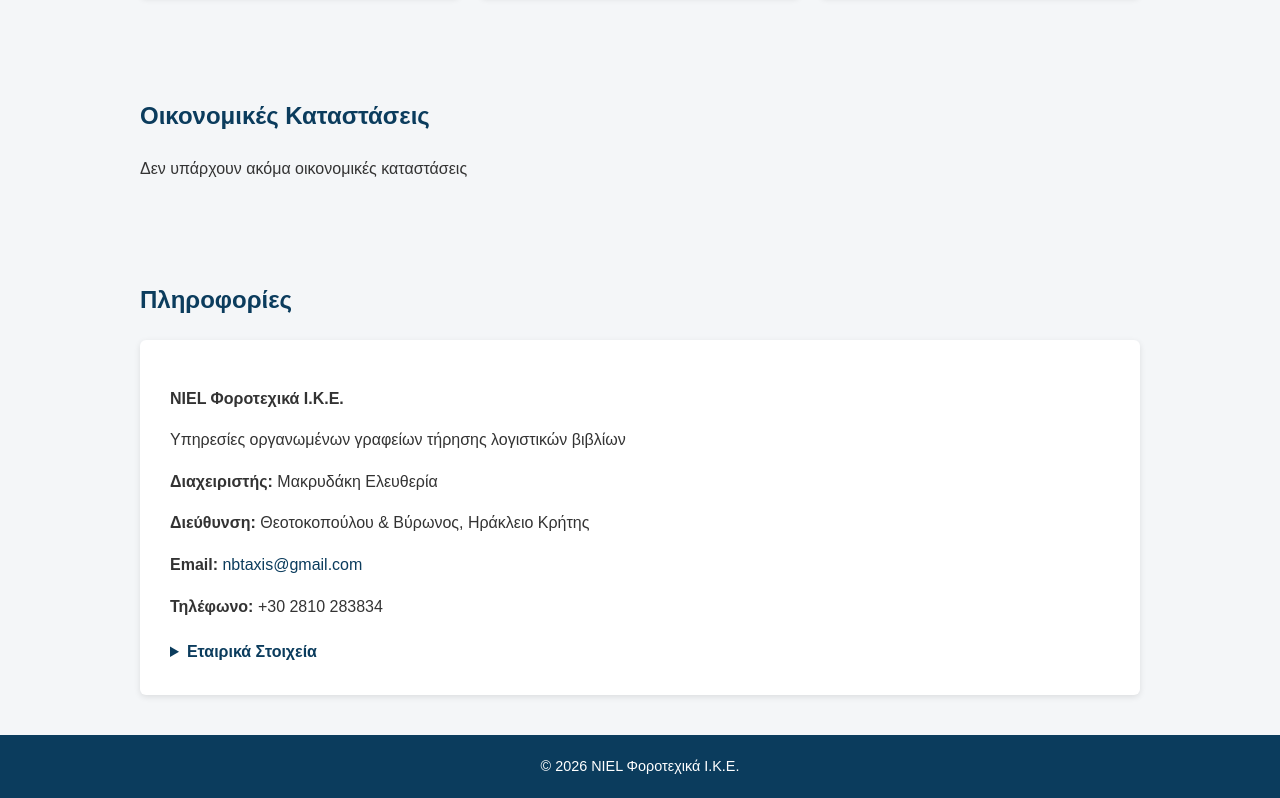
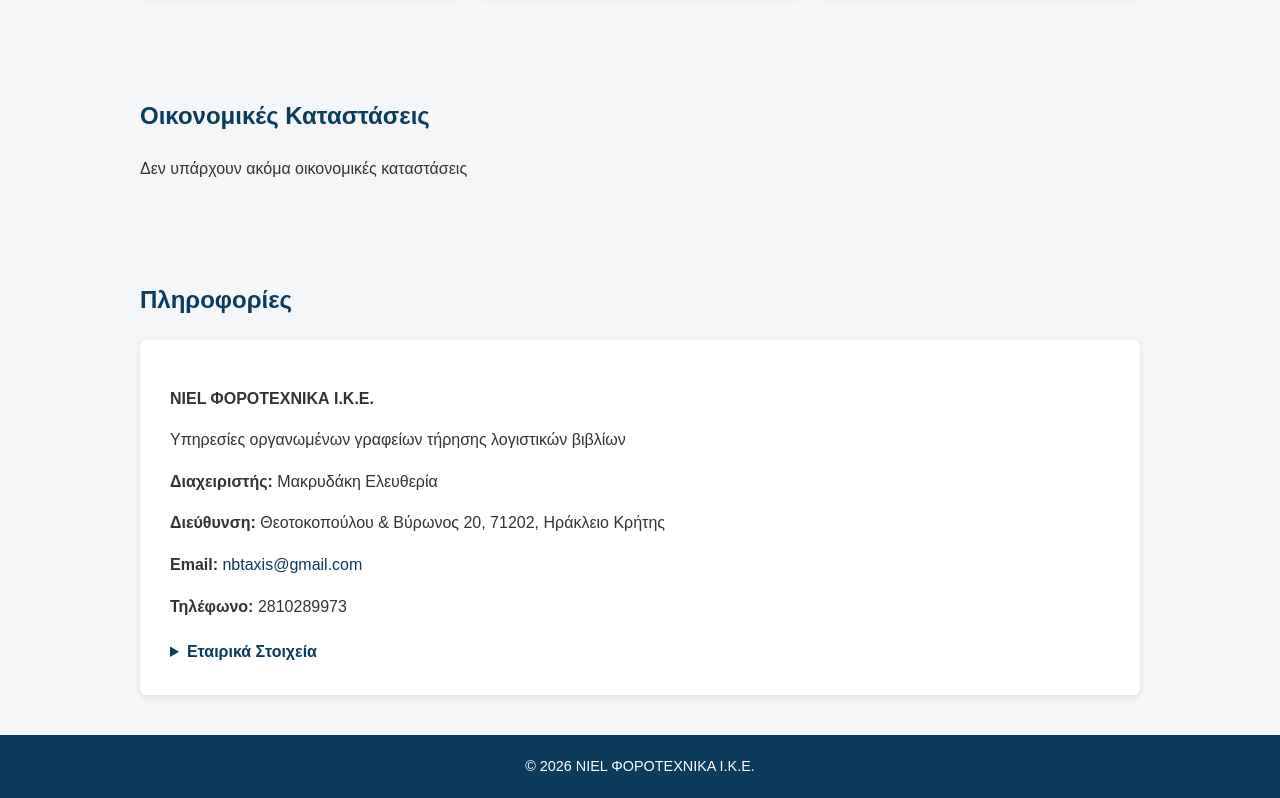
Before and after one commit to SeekerRook/nielaccounting, a plain HTML site: page index.html in a window 1280 px wide. Shown: the part 998-1796 px from the top of the page. Drawn offline with Linux system fonts and the light colour scheme.

Commit message:
extra details

```diff
--- a/index.html
+++ b/index.html
@@ -150,12 +150,12 @@
     <section>
         <h2>Πληροφορίες</h2>
         <div class="contact">
-            <p><strong>NIEL Φοροτεχικά Ι.Κ.Ε.</strong>
+            <p><strong>NIEL ΦΟΡΟΤΕΧΝΙΚΑ Ι.Κ.Ε.</strong>
                 <p> Υπηρεσίες οργανωμένων γραφείων τήρησης λογιστικών βιβλίων</p>
                 <p><strong>Διαχειριστής:</strong> Μακρυδάκη Ελευθερία</p>
-                <p><strong>Διεύθυνση:</strong> Θεοτοκοπούλου & Βύρωνος, Ηράκλειο Κρήτης</p>
+                <p><strong>Διεύθυνση:</strong> Θεοτοκοπούλου & Βύρωνος 20, 71202, Ηράκλειο Κρήτης</p>
                 <p><strong>Email:</strong> <a href="mailto:nbtaxis@gmail.com">nbtaxis@gmail.com</a></p>
-                <p><strong>Τηλέφωνο:</strong> +30 2810 283834 </p>
+                <p><strong>Τηλέφωνο:</strong> 2810289973 </p>
 
 
                 <details style="margin-top: 20px;">
@@ -178,7 +178,7 @@
     </section>
 
     <footer>
-        © 2026 NIEL Φοροτεχικά Ι.Κ.Ε.
+        © 2026 NIEL ΦΟΡΟΤΕΧΝΙΚΑ Ι.Κ.Ε.
     </footer>
 
 </body>
```
